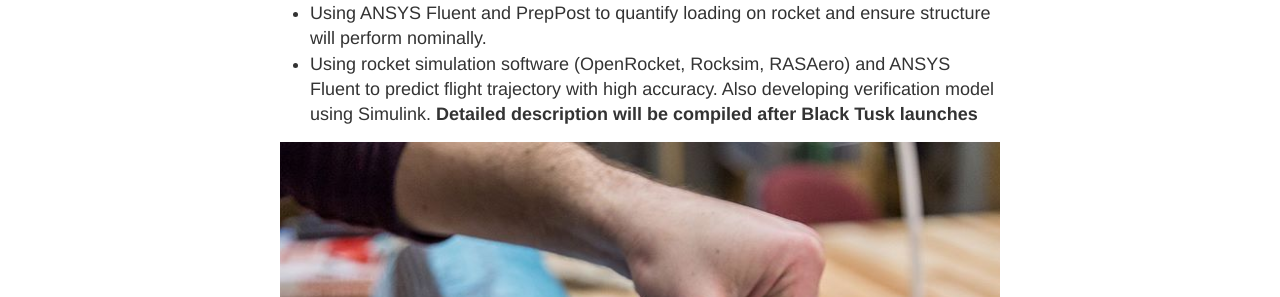
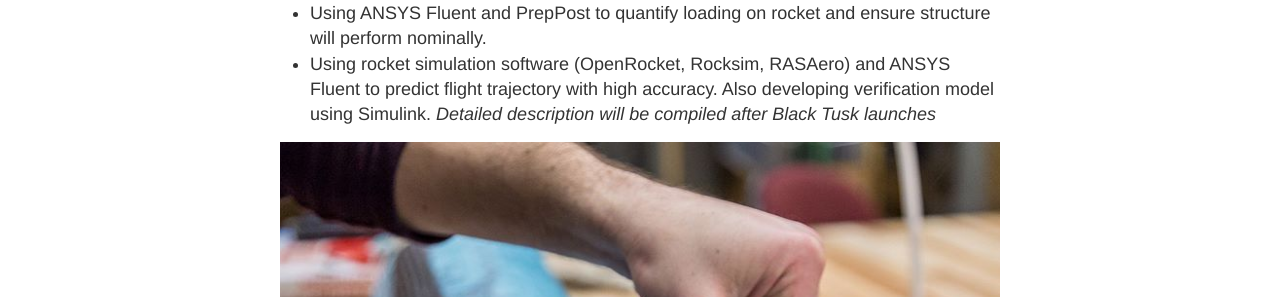
Before and after one commit to jorenj/jorenj.github.io, a Jekyll site: the page built from _posts/2018-03-03-rocket17.md, in a window 1280 px wide. Shown: the part 578-875 px from the top of the page. Built offline with Jekyll 4.4.1, drawn with Linux system fonts in a browser that asks for light colours.

Commit message:
italicized WIP

```diff
--- a/_posts/2018-03-03-rocket17.md
+++ b/_posts/2018-03-03-rocket17.md
@@ -12,7 +12,7 @@ title: UBC Rocket - This Year
 * Using ANSYS Fluent and PrepPost to quantify loading on rocket and ensure structure will perform nominally.
 * Using rocket simulation software (OpenRocket, Rocksim, RASAero) and ANSYS Fluent to predict flight trajectory with high accuracy. Also developing verification model using Simulink.
 <!--more-->
-__Detailed description will be compiled after Black Tusk launches__
+_Detailed description will be compiled after Black Tusk launches_
 
 
 ![infusion](/images/Rocket/infusion.png)
```
